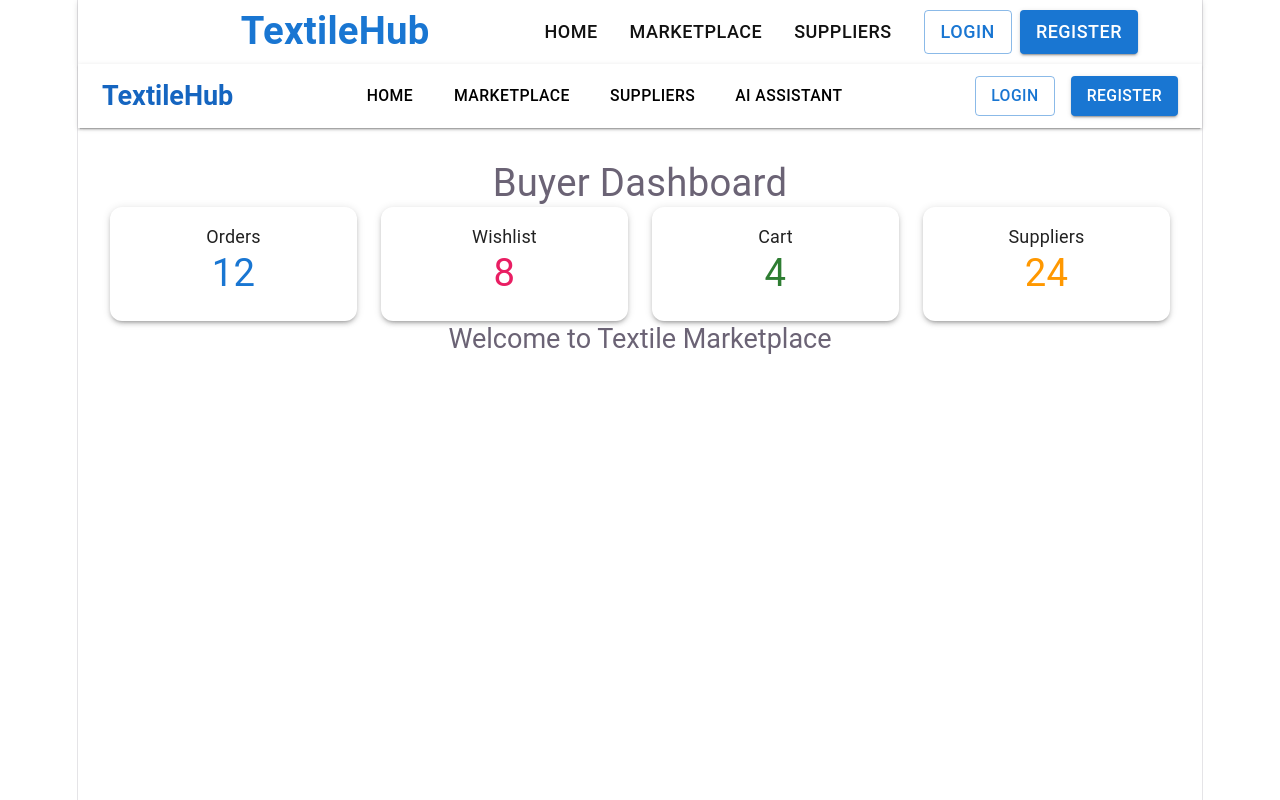
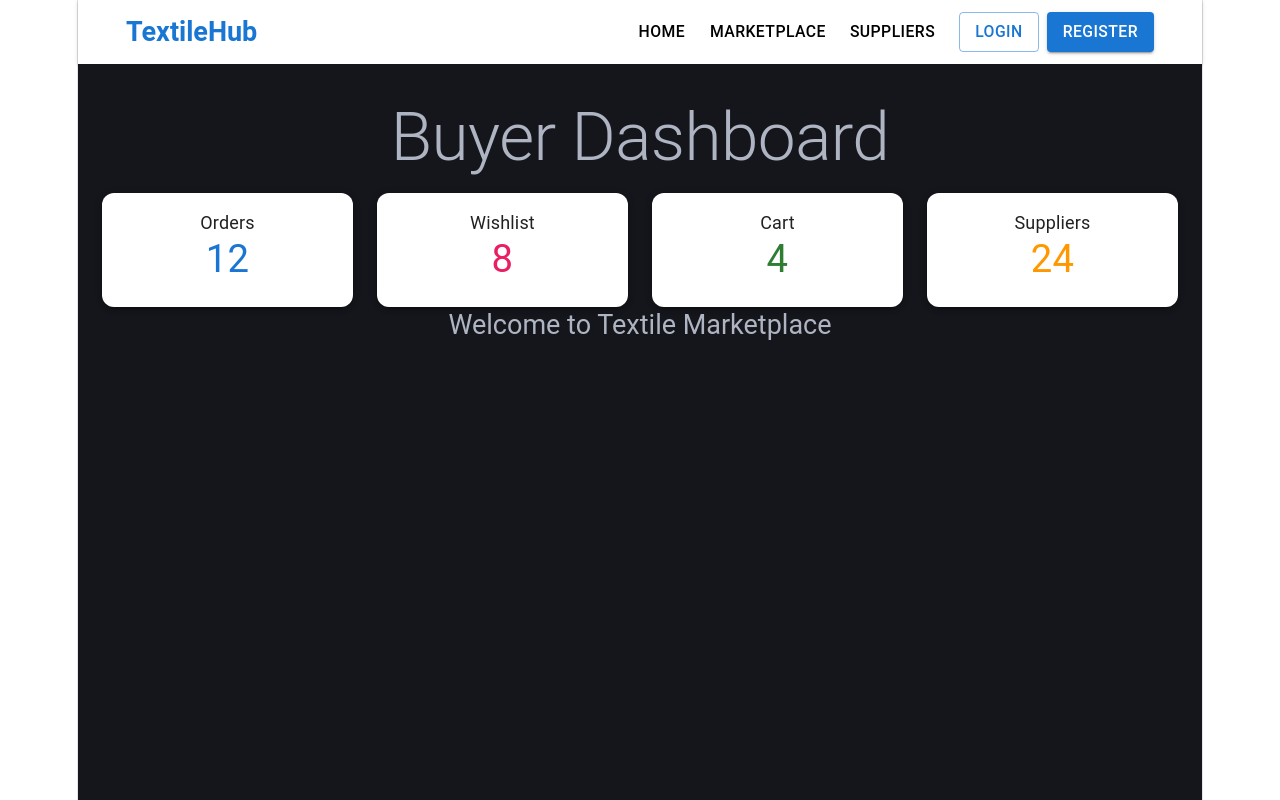
Before and after one commit to akshithareddy1906/textile-marketplace, a React (Vite) app in the folder client/: page /buyer/dashboard in a window 1280 px wide. Shown: the top 800 px of the page. Built offline with nearby package versions, Linux system fonts and the light colour scheme.

Commit message:
Fix duplicate navbar after login

```diff
--- a/client/src/components/Navbar.jsx
+++ b/client/src/components/Navbar.jsx
@@ -11,25 +11,47 @@ import { useNavigate } from "react-router-dom";
 function Navbar() {
   const navigate = useNavigate();
 
-  const [isLoggedIn, setIsLoggedIn] = useState(
-    Boolean(localStorage.getItem("token"))
+  const [isLoggedIn, setIsLoggedIn] = useState(false);
+
+  // Check whether user is logged in
+  const checkLoginStatus = () => {
+    const token = localStorage.getItem("token");
+
+    console.log("Navbar token:", token);
+
+    setIsLoggedIn(Boolean(token));
+  };
+
+  useEffect(() => {
+    // Check when Navbar loads
+    checkLoginStatus();
+
+    // Listen for login/logout
+    window.addEventListener(
+      "authChanged",
+      checkLoginStatus
     );
 
-  useEffect(() => {
-    const checkLogin = () => {
-      setIsLoggedIn(Boolean(localStorage.getItem("token")));
+    return () => {
+      window.removeEventListener(
+        "authChanged",
+        checkLoginStatus
+      );
     };
-
-    checkLogin();
   }, []);
 
+  // Logout
   const handleLogout = () => {
     localStorage.removeItem("token");
     localStorage.removeItem("user");
 
     setIsLoggedIn(false);
 
-    navigate("/login");
+    window.dispatchEvent(
+      new Event("authChanged")
+    );
+
+    navigate("/");
   };
 
   return (
@@ -37,38 +59,42 @@ function Navbar() {
       position="static"
       sx={{
         backgroundColor: "#ffffff",
-        color: "#111111",
-        boxShadow: "0 2px 6px rgba(0,0,0,0.15)",
+        color: "#000000",
+        boxShadow: 2,
       }}
     >
       <Toolbar
         sx={{
-          minHeight: "80px",
-          px: { xs: 2, md: 8 },
+          display: "flex",
+          justifyContent: "space-between",
+          px: { xs: 2, md: 6 },
         }}
       >
         {/* LOGO */}
         <Typography
-          variant="h4"
+          variant="h5"
+          onClick={() => navigate("/")}
           sx={{
-            flexGrow: 1,
             fontWeight: "bold",
             color: "#1976d2",
             cursor: "pointer",
           }}
-          onClick={() => navigate("/")}
         >
           TextileHub
         </Typography>
 
+        {/* NAVIGATION */}
+        <Box
+          sx={{
+            display: "flex",
+            alignItems: "center",
+            gap: 1,
+          }}
+        >
           {/* HOME */}
           <Button
             color="inherit"
             onClick={() => navigate("/")}
-          sx={{
-            fontSize: "18px",
-            mx: 1,
-          }}
           >
             HOME
           </Button>
@@ -76,11 +102,9 @@ function Navbar() {
           {/* MARKETPLACE */}
           <Button
             color="inherit"
-          onClick={() => navigate("/buyer/marketplace")}
-          sx={{
-            fontSize: "18px",
-            mx: 1,
-          }}
+            onClick={() =>
+              navigate("/buyer/marketplace")
+            }
           >
             MARKETPLACE
           </Button>
@@ -88,25 +112,23 @@ function Navbar() {
           {/* SUPPLIERS */}
           <Button
             color="inherit"
-          onClick={() => navigate("/supplier/dashboard")}
-          sx={{
-            fontSize: "18px",
-            mx: 1,
-          }}
+            onClick={() =>
+              navigate("/supplier/dashboard")
+            }
           >
             SUPPLIERS
           </Button>
 
-        {/* LOGGED OUT */}
+          {/* NOT LOGGED IN */}
           {!isLoggedIn && (
             <>
               <Button
                 variant="outlined"
-              onClick={() => navigate("/login")}
+                onClick={() =>
+                  navigate("/login")
+                }
                 sx={{
-                fontSize: "18px",
-                ml: 2,
-                px: 2,
+                  ml: 1,
                 }}
               >
                 LOGIN
@@ -114,12 +136,9 @@ function Navbar() {
 
               <Button
                 variant="contained"
-              onClick={() => navigate("/register")}
-              sx={{
-                fontSize: "18px",
-                ml: 1,
-                px: 2,
-              }}
+                onClick={() =>
+                  navigate("/register")
+                }
               >
                 REGISTER
               </Button>
@@ -131,11 +150,11 @@ function Navbar() {
             <>
               <Button
                 variant="outlined"
-              onClick={() => navigate("/buyer/dashboard")}
+                onClick={() =>
+                  navigate("/buyer/dashboard")
+                }
                 sx={{
-                fontSize: "18px",
-                ml: 2,
-                px: 2,
+                  ml: 1,
                 }}
               >
                 DASHBOARD
@@ -143,17 +162,14 @@ function Navbar() {
 
               <Button
                 variant="contained"
+                color="error"
                 onClick={handleLogout}
-              sx={{
-                fontSize: "18px",
-                ml: 1,
-                px: 2,
-              }}
               >
                 LOGOUT
               </Button>
             </>
           )}
+        </Box>
       </Toolbar>
     </AppBar>
   );
--- a/client/src/layouts/BuyerLayout.jsx
+++ b/client/src/layouts/BuyerLayout.jsx
@@ -1,23 +1,19 @@
-import { Box } from "@mui/material";
-import Navbar from "../components/Common/Navbar";
-import Footer from "../components/Common/Footer";
+import React from "react";
+import { Box, Container } from "@mui/material";
 
 function BuyerLayout({ children }) {
   return (
-    <>
-      <Navbar />
-
-      <Box
-        sx={{
-          minHeight: "80vh",
-          p: 4,
-        }}
-      >
+    <Box
+      sx={{
+        minHeight: "calc(100vh - 64px)",
+        backgroundColor: "#15161b",
+        py: 4,
+      }}
+    >
+      <Container maxWidth="xl">
         {children}
-      </Box>
-
-      <Footer />
-    </>
+      </Container>
+    </Box>
   );
 }
 
--- a/client/src/pages/Auth/Login.jsx
+++ b/client/src/pages/Auth/Login.jsx
@@ -1,4 +1,5 @@
 import React, { useState } from "react";
+
 import {
   Container,
   Card,
@@ -9,7 +10,9 @@ import {
   Box,
   Alert,
 } from "@mui/material";
+
 import { useNavigate } from "react-router-dom";
+
 import API from "../../api/axios";
 
 function Login() {
@@ -17,6 +20,7 @@ function Login() {
 
   const [email, setEmail] = useState("");
   const [password, setPassword] = useState("");
+
   const [error, setError] = useState("");
   const [loading, setLoading] = useState(false);
 
@@ -27,46 +31,91 @@ function Login() {
     setLoading(true);
 
     try {
+      console.log("LOGIN STARTED");
+
       const response = await API.post("/auth/login", {
-        email,
-        password,
+        email: email.trim(),
+        password: password,
       });
 
-      console.log("LOGIN RESPONSE:", response.data);
+      console.log(
+        "FULL LOGIN RESPONSE:",
+        response.data
+      );
+
+      console.log(
+        "TOKEN FROM BACKEND:",
+        response.data.token
+      );
 
       if (!response.data.success) {
-        setError(response.data.message || "Login failed");
+        setError(
+          response.data.message || "Login failed"
+        );
         return;
       }
 
-      // Save token
-      localStorage.setItem("token", response.data.token);
+      if (!response.data.token) {
+        setError(
+          "Login successful, but no token was received."
+        );
+        return;
+      }
 
-      // Save user
+      // Save JWT token
       localStorage.setItem(
-        "user",
-        JSON.stringify(response.data.user)
+        "token",
+        response.data.token
       );
 
+      // Save user information
+      if (response.data.user) {
+        localStorage.setItem(
+          "user",
+          JSON.stringify(response.data.user)
+        );
+      }
+
+      // Verify token
+      const savedToken =
+        localStorage.getItem("token");
+
       console.log(
-        "TOKEN:",
-        localStorage.getItem("token")
+        "TOKEN AFTER SAVING:",
+        savedToken
       );
 
-      console.log(
-        "USER:",
-        localStorage.getItem("user")
+      if (!savedToken) {
+        setError(
+          "Token could not be saved."
+        );
+        return;
+      }
+
+      // Tell Navbar that login happened
+      window.dispatchEvent(
+        new Event("authChanged")
       );
 
       // Go to dashboard
-      navigate("/buyer/dashboard", { replace: true });
+      navigate("/buyer/dashboard", {
+        replace: true,
+      });
 
     } catch (error) {
-      console.error("LOGIN ERROR:", error);
+      console.error(
+        "LOGIN ERROR:",
+        error
+      );
+
+      console.error(
+        "SERVER RESPONSE:",
+        error.response?.data
+      );
 
       setError(
         error.response?.data?.message ||
-        "Login failed. Please check your email and password."
+          "Login failed. Please check your email and password."
       );
     } finally {
       setLoading(false);
@@ -76,7 +125,9 @@ function Login() {
   return (
     <Container
       maxWidth="sm"
-      sx={{ py: 8 }}
+      sx={{
+        py: 8,
+      }}
     >
       <Card
         sx={{
@@ -84,13 +135,18 @@ function Login() {
           boxShadow: 4,
         }}
       >
-        <CardContent sx={{ p: 4 }}>
-
+        <CardContent
+          sx={{
+            p: 4,
+          }}
+        >
           <Typography
             variant="h4"
             fontWeight="bold"
             textAlign="center"
-            sx={{ mb: 4 }}
+            sx={{
+              mb: 4,
+            }}
           >
             Login
           </Typography>
@@ -98,7 +154,9 @@ function Login() {
           {error && (
             <Alert
               severity="error"
-              sx={{ mb: 3 }}
+              sx={{
+                mb: 3,
+              }}
             >
               {error}
             </Alert>
@@ -113,7 +171,6 @@ function Login() {
               gap: 2,
             }}
           >
-
             <TextField
               label="Email"
               type="email"
@@ -146,13 +203,17 @@ function Login() {
                 py: 1.5,
               }}
             >
-              {loading ? "Logging in..." : "LOGIN"}
+              {loading
+                ? "Logging in..."
+                : "LOGIN"}
             </Button>
 
             <Button
               type="button"
               variant="text"
-              onClick={() => navigate("/register")}
+              onClick={() =>
+                navigate("/register")
+              }
             >
               Don't have an account? Register
             </Button>
@@ -166,9 +227,7 @@ function Login() {
             >
               Forgot Password?
             </Button>
-
           </Box>
-
         </CardContent>
       </Card>
     </Container>
--- a/client/src/pages/Buyer/Dashboard.jsx
+++ b/client/src/pages/Buyer/Dashboard.jsx
@@ -1,4 +1,6 @@
+import React from "react";
 import { Typography, Box } from "@mui/material";
+
 import BuyerLayout from "../../layouts/BuyerLayout";
 import StatsCards from "../../components/Buyer/StatsCards";
 
@@ -6,9 +8,12 @@ function Dashboard() {
   return (
     <BuyerLayout>
       <Typography
-        variant="h4"
-        fontWeight="bold"
-        mb={4}
+        variant="h2"
+        textAlign="center"
+        sx={{
+          color: "#aeb4c2",
+          mb: 2,
+        }}
       >
         Buyer Dashboard
       </Typography>
@@ -16,7 +21,13 @@ function Dashboard() {
       <StatsCards />
 
       <Box mt={5}>
-        <Typography variant="h5">
+        <Typography
+          variant="h5"
+          textAlign="center"
+          sx={{
+            color: "#aeb4c2",
+          }}
+        >
           Welcome to Textile Marketplace
         </Typography>
       </Box>
```
Also changed, not shown: client/src/App.jsx (+2 -16 lines). Lines whose indentation alone changed are shown as unchanged.
